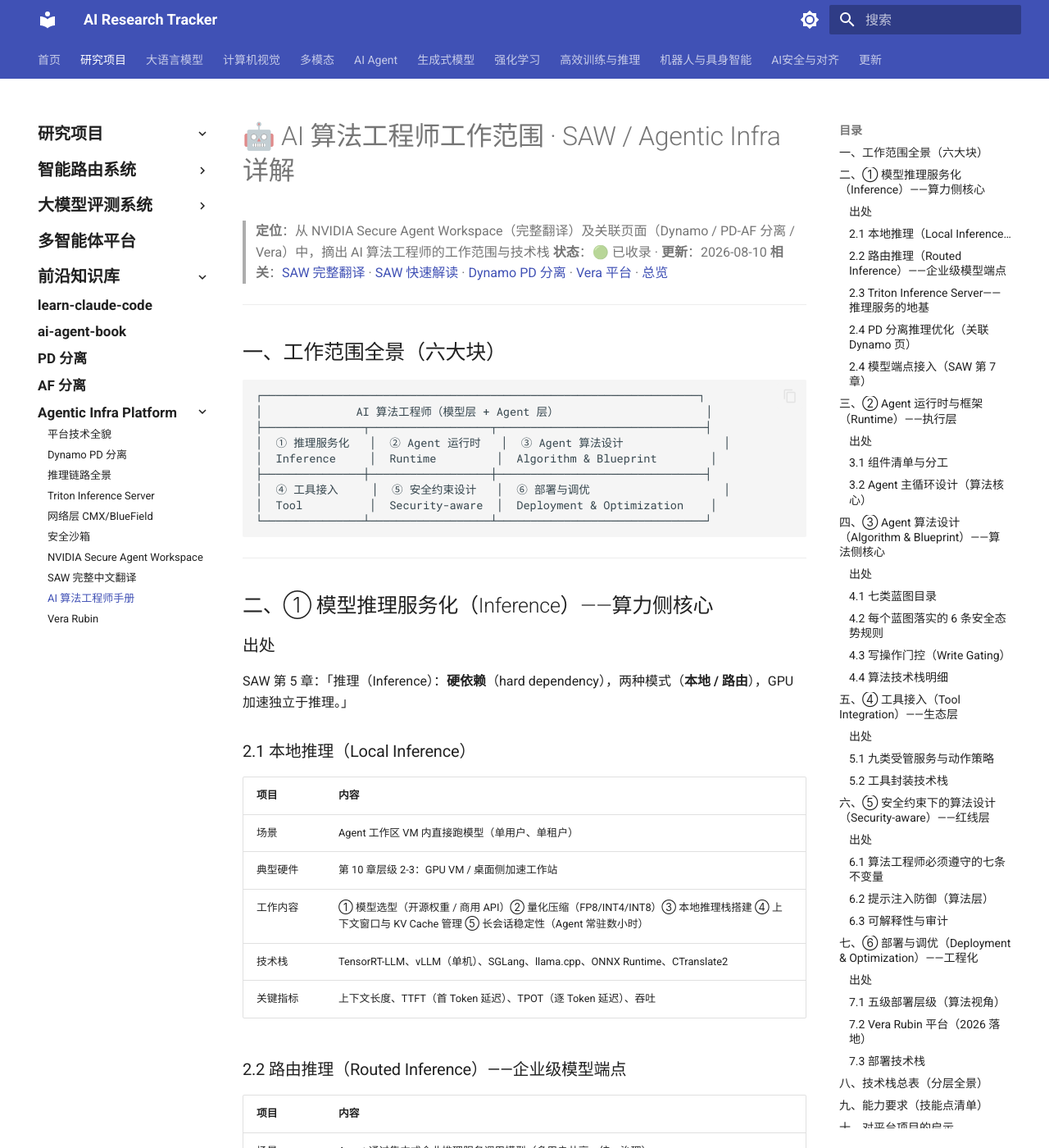
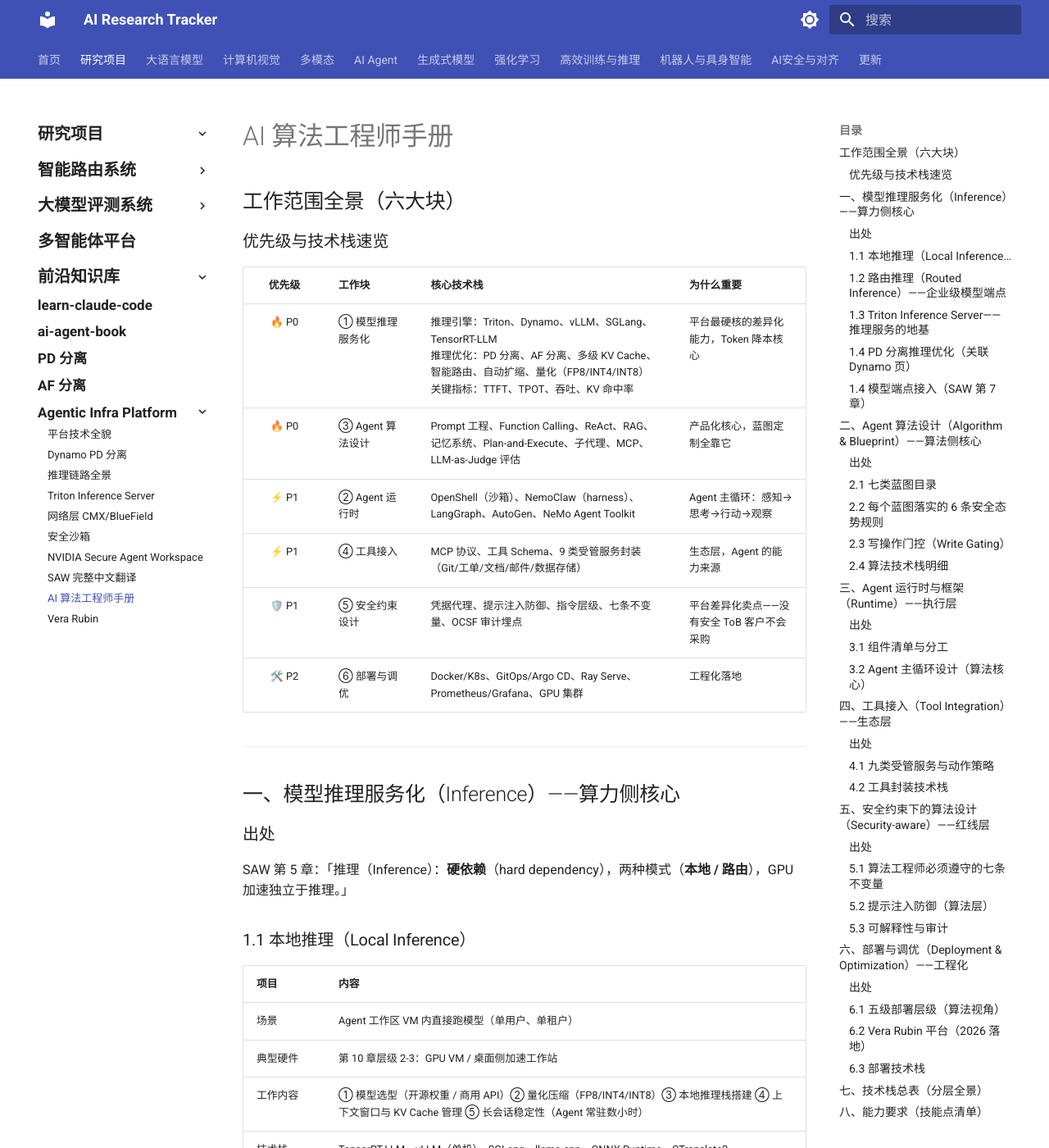
Before and after one commit to 1shinia/ai_research, an MkDocs documentation site: the page built from docs/projects/frontier-knowledge/agentic-infra/ai-engineer-playbook.md, in a window 1280 px wide and 1400 px high. Shown: the whole window at 82% size. Built offline with MkDocs 1.6.1 and Material for MkDocs 9.7.7, drawn with Linux system fonts in a browser that asks for light colours; some of the changed text lies outside the part shown.

Commit message:
docs: 重构 ai-engineer-playbook 为优先级速览表格
- 开篇改为 P0/P1/P2 优先级 + 核心技术栈速览表格
- 六大工作块章节重编号(一~六)
- .gitignore 新增 *.bak-* 忽略编辑器备份

````diff
--- a/docs/projects/frontier-knowledge/agentic-infra/ai-engineer-playbook.md
+++ b/docs/projects/frontier-knowledge/agentic-infra/ai-engineer-playbook.md
@@ -1,33 +1,24 @@
-# 🤖 AI 算法工程师工作范围 · SAW / Agentic Infra 详解
+## 工作范围全景（六大块）
 
-> **定位**：从 NVIDIA Secure Agent Workspace（完整翻译）及关联页面（Dynamo / PD-AF 分离 / Vera）中，摘出 AI 算法工程师的工作范围与技术栈
-> **状态**：🟢 已收录 · **更新**：2026-08-10
-> **相关**：[SAW 完整翻译](nvidia-saw-translation.md) · [SAW 快速解读](nvidia-secure-agent-workspace.md) · [Dynamo PD 分离](dynamo-pd-separation.md) · [Vera 平台](vera-platform.md) · [总览](index.md)
+### 优先级与技术栈速览
+
+| 优先级 | 工作块 | 核心技术栈 | 为什么重要 |
+|:--:|:--|:--|:--|
+| 🔥 P0 | ① 模型推理服务化 | 推理引擎：Triton、Dynamo、vLLM、SGLang、TensorRT-LLM<br>推理优化：PD 分离、AF 分离、多级 KV Cache、智能路由、自动扩缩、量化（FP8/INT4/INT8）<br>关键指标：TTFT、TPOT、吞吐、KV 命中率 | 平台最硬核的差异化能力，Token 降本核心 |
+| 🔥 P0 | ③ Agent 算法设计 | Prompt 工程、Function Calling、ReAct、RAG、记忆系统、Plan-and-Execute、子代理、MCP、LLM-as-Judge 评估 | 产品化核心，蓝图定制全靠它 |
+| ⚡ P1 | ② Agent 运行时 | OpenShell（沙箱）、NemoClaw（harness）、LangGraph、AutoGen、NeMo Agent Toolkit | Agent 主循环：感知→思考→行动→观察 |
+| ⚡ P1 | ④ 工具接入 | MCP 协议、工具 Schema、9 类受管服务封装（Git/工单/文档/邮件/数据存储） | 生态层，Agent 的能力来源 |
+| 🛡️ P1 | ⑤ 安全约束设计 | 凭据代理、提示注入防御、指令层级、七条不变量、OCSF 审计埋点 | 平台差异化卖点——没有安全 ToB 客户不会采购 |
+| 🛠️ P2 | ⑥ 部署与调优 | Docker/K8s、GitOps/Argo CD、Ray Serve、Prometheus/Grafana、GPU 集群 | 工程化落地 |
 
 ---
 
-## 一、工作范围全景（六大块）
-
-```
-┌─────────────────────────────────────────────────────────────────┐
-│              AI 算法工程师（模型层 + Agent 层）                      │
-├───────────────┬──────────────────┬───────────────────────────────┤
-│  ① 推理服务化   │  ② Agent 运行时   │  ③ Agent 算法设计               │
-│  Inference     │  Runtime         │  Algorithm & Blueprint        │
-├───────────────┼──────────────────┼───────────────────────────────┤
-│  ④ 工具接入     │  ⑤ 安全约束设计   │  ⑥ 部署与调优                    │
-│  Tool          │  Security-aware  │  Deployment & Optimization    │
-└───────────────┴──────────────────┴───────────────────────────────┘
-```
-
----
-
-## 二、① 模型推理服务化（Inference）——算力侧核心
+## 一、模型推理服务化（Inference）——算力侧核心
 
 ### 出处
 SAW 第 5 章：「推理（Inference）：**硬依赖**（hard dependency），两种模式（**本地 / 路由**），GPU 加速独立于推理。」
 
-### 2.1 本地推理（Local Inference）
+### 1.1 本地推理（Local Inference）
 
 | 项目 | 内容 |
 |:-----|:-----|
@@ -37,7 +28,7 @@
 | 技术栈 | TensorRT-LLM、vLLM（单机）、SGLang、llama.cpp、ONNX Runtime、CTranslate2 |
 | 关键指标 | 上下文长度、TTFT（首 Token 延迟）、TPOT（逐 Token 延迟）、吞吐 |
 
-### 2.2 路由推理（Routed Inference）——企业级模型端点
+### 1.2 路由推理（Routed Inference）——企业级模型端点
 
 | 项目 | 内容 |
 |:-----|:-----|
@@ -46,7 +37,7 @@
 | 技术栈 | **Dynamo**（PD 分离 / 智能路由 / 多级 KV 缓存 / 自动扩缩）、**Triton**、vLLM Serving、SGLang Serving、Kubernetes、Ray Serve |
 | 关键指标 | TTFT / TPOT / 吞吐 / KV 缓存命中率 / 扩缩容响应时间 |
 
-### 2.3 Triton Inference Server——推理服务的地基
+### 1.3 Triton Inference Server——推理服务的地基
 
 > 🔗 详细专页：[Triton Inference Server](triton-inference-server.md)
 
@@ -70,7 +61,7 @@
                                 GPU 资源池（Vera Rubin / NVL72）
 ```
 
-### 2.4 PD 分离推理优化（关联 Dynamo 页）
+### 1.4 PD 分离推理优化（关联 Dynamo 页）
 
 **原理**：Prefill（计算密集）与 Decode（带宽密集）拆到不同资源池。
 
@@ -90,7 +81,7 @@
 - 与 vLLM / SGLang / TensorRT-LLM 的集成选型
 - 长上下文场景的 KV 传输优化
 
-### 2.4 模型端点接入（SAW 第 7 章）
+### 1.4 模型端点接入（SAW 第 7 章）
 
 > **原文**：模型端点（Model endpoints）→ 路由推理（routed inference）
 
@@ -100,7 +91,58 @@
 
 ---
 
-## 三、② Agent 运行时与框架（Runtime）——执行层
+## 二、Agent 算法设计（Algorithm & Blueprint）——算法侧核心
+
+### 出处
+SAW 第 6 章：「蓝图（Blueprints）是可重复的工作流模板。」
+
+### 2.1 七类蓝图目录
+
+| 蓝图 | 典型工作流 | 算法工程师的工作 |
+|:-----|:-----------|:-----------------|
+| 编码（Coding） | 代码生成/修改/重构 | 代码模型选型、代码上下文切片、变更合入策略 |
+| 文档编写（Documentation） | 自动文档/注释/Release Notes | 长文档生成、结构一致性控制 |
+| 问题分类（Issue triage） | 工单分诊/路由/标签 | 分类模型或 LLM 分类、标签体系设计 |
+| 开发者入职（Onboarding） | 环境搭建/权限申请/文档引导 | 多步工具链编排、知识检索（RAG） |
+| 研究笔记本（Research notebook） | 实验/分析/可视化 | 代码+文本混合工作流、结果结构化 |
+| 运维（Operations） | 监控/告警/故障排查 | 日志分析、根因定位（RCA）提示链 |
+| 知识工作者（Knowledge worker） | 通用办公/汇总/起草 | 企业知识库 RAG、引用溯源、事实核查 |
+
+### 2.2 每个蓝图落实的 6 条安全态势规则
+
+| 规则 | 算法层面的落地 |
+|:-----|:---------------|
+| ① 最小权限起步 | 蓝图定义最小工具集；prompt 中显式限定可调用工具 |
+| ② 写操作需人工审查 | 产出进暂存区（staging）+ MR/PR 审批流 |
+| ③ 静态策略 | 蓝图固定模板，不在运行时被 Agent 改写 |
+| ④ 纵深防御 | 模型层 + 工具层 + 网络层多层约束 |
+| ⑤ 生命周期所有权 | 蓝图版本由平台团队管理，Agent 无权变更 |
+| ⑥ 默认始终在线 | 长驻 Agent 设计（心跳/恢复/会话持久化） |
+
+### 2.3 写操作门控（Write Gating）
+
+```
+Agent 产出 → 私有暂存区（private staging）→ 人工审批建议 → MR/PR 合入
+```
+
+- 算法工程师设计「生成→建议→合入」的流程编排
+- 涉及：Git 分支策略、PR 模板、审批 Webhook、变更回滚
+
+### 2.4 算法技术栈明细
+
+| 方向 | 技术/方法 |
+|:-----|:----------|
+| Prompt 工程 | 系统提示词设计、few-shot、思维链（CoT）、结构化输出（JSON Schema） |
+| 工具调用 | Function Calling、OpenAI Tool API、MCP、ReAct 循环 |
+| 检索增强 | RAG、向量数据库（Milvus/FAISS）、重排序（Reranker）、混合检索 |
+| 记忆系统 | 短期对话记忆、长期向量记忆、会话压缩、摘要记忆 |
+| 规划 | Plan-and-Execute、任务分解（Task Decomposition）、子代理委派 |
+| 评估 | 工具调用成功率、任务完成率、幻觉率、人工评测（LLM-as-Judge） |
+| 模型后训练（可选） | SFT（指令微调）、RLHF / GRPO（强化学习对齐）——对应论文工作流 RL 领域 |
+
+---
+
+## 三、Agent 运行时与框架（Runtime）——执行层
 
 ### 出处
 SAW 第 2 章组件构成 + 第 5 章运行时强制层。
@@ -132,63 +174,12 @@
 
 ---
 
-## 四、③ Agent 算法设计（Algorithm & Blueprint）——算法侧核心
-
-### 出处
-SAW 第 6 章：「蓝图（Blueprints）是可重复的工作流模板。」
-
-### 4.1 七类蓝图目录
-
-| 蓝图 | 典型工作流 | 算法工程师的工作 |
-|:-----|:-----------|:-----------------|
-| 编码（Coding） | 代码生成/修改/重构 | 代码模型选型、代码上下文切片、变更合入策略 |
-| 文档编写（Documentation） | 自动文档/注释/Release Notes | 长文档生成、结构一致性控制 |
-| 问题分类（Issue triage） | 工单分诊/路由/标签 | 分类模型或 LLM 分类、标签体系设计 |
-| 开发者入职（Onboarding） | 环境搭建/权限申请/文档引导 | 多步工具链编排、知识检索（RAG） |
-| 研究笔记本（Research notebook） | 实验/分析/可视化 | 代码+文本混合工作流、结果结构化 |
-| 运维（Operations） | 监控/告警/故障排查 | 日志分析、根因定位（RCA）提示链 |
-| 知识工作者（Knowledge worker） | 通用办公/汇总/起草 | 企业知识库 RAG、引用溯源、事实核查 |
-
-### 4.2 每个蓝图落实的 6 条安全态势规则
-
-| 规则 | 算法层面的落地 |
-|:-----|:---------------|
-| ① 最小权限起步 | 蓝图定义最小工具集；prompt 中显式限定可调用工具 |
-| ② 写操作需人工审查 | 产出进暂存区（staging）+ MR/PR 审批流 |
-| ③ 静态策略 | 蓝图固定模板，不在运行时被 Agent 改写 |
-| ④ 纵深防御 | 模型层 + 工具层 + 网络层多层约束 |
-| ⑤ 生命周期所有权 | 蓝图版本由平台团队管理，Agent 无权变更 |
-| ⑥ 默认始终在线 | 长驻 Agent 设计（心跳/恢复/会话持久化） |
-
-### 4.3 写操作门控（Write Gating）
-
-```
-Agent 产出 → 私有暂存区（private staging）→ 人工审批建议 → MR/PR 合入
-```
-
-- 算法工程师设计「生成→建议→合入」的流程编排
-- 涉及：Git 分支策略、PR 模板、审批 Webhook、变更回滚
-
-### 4.4 算法技术栈明细
-
-| 方向 | 技术/方法 |
-|:-----|:----------|
-| Prompt 工程 | 系统提示词设计、few-shot、思维链（CoT）、结构化输出（JSON Schema） |
-| 工具调用 | Function Calling、OpenAI Tool API、MCP、ReAct 循环 |
-| 检索增强 | RAG、向量数据库（Milvus/FAISS）、重排序（Reranker）、混合检索 |
-| 记忆系统 | 短期对话记忆、长期向量记忆、会话压缩、摘要记忆 |
-| 规划 | Plan-and-Execute、任务分解（Task Decomposition）、子代理委派 |
-| 评估 | 工具调用成功率、任务完成率、幻觉率、人工评测（LLM-as-Judge） |
-| 模型后训练（可选） | SFT（指令微调）、RLHF / GRPO（强化学习对齐）——对应论文工作流 RL 领域 |
-
----
-
-## 五、④ 工具接入（Tool Integration）——生态层
+## 四、工具接入（Tool Integration）——生态层
 
 ### 出处
 SAW 第 7 章 服务类别访问模型。
 
-### 5.1 九类受管服务与动作策略
+### 4.1 九类受管服务与动作策略
 
 | 服务类别 | 自动运行（autorun） | 人工审查（human-review） | 算法工程师的工作 |
 |:---------|:-------------------|:------------------------|:-----------------|
@@ -211,12 +202,12 @@
 
 ---
 
-## 六、⑤ 安全约束下的算法设计（Security-aware）——红线层
+## 五、安全约束下的算法设计（Security-aware）——红线层
 
 ### 出处
 SAW 第 3/5/8 章。
 
-### 6.1 算法工程师必须遵守的七条不变量
+### 5.1 算法工程师必须遵守的七条不变量
 
 | # | 不变量 | 算法层面的影响 |
 |:-:|:-------|:---------------|
@@ -228,14 +219,14 @@
 | 6 | 不控制生命周期 | Agent 不能启停工作区/其他 Agent |
 | 7 | 不压制审计 | 所有调用可追溯；算法设计时预留可解释性 |
 
-### 6.2 提示注入防御（算法层）
+### 5.2 提示注入防御（算法层）
 
 - 输入净化：区分「指令」与「数据」（文档/邮件/工单内容）
 - 指令层级（hierarchical instructions）：系统 > 用户 > 外部内容
 - 工具调用白名单 + 参数校验
 - 敏感操作二次确认
 
-### 6.3 可解释性与审计
+### 5.3 可解释性与审计
 
 - 每次工具调用的决策链记录（为什么调用这个工具）
 - OCSF 遥测格式埋点
@@ -243,12 +234,12 @@
 
 ---
 
-## 七、⑥ 部署与调优（Deployment & Optimization）——工程化
+## 六、部署与调优（Deployment & Optimization）——工程化
 
 ### 出处
 SAW 第 10/11/12 章 + Dynamo 页 + Vera 页。
 
-### 7.1 五级部署层级（算法视角）
+### 6.1 五级部署层级（算法视角）
 
 | 层级 | 硬件 | 算法工程师关注点 |
 |:-----|:-----|:-----------------|
@@ -258,7 +249,7 @@
 | 团队共享系统 | 多卡共享 | 资源调度、多用户隔离 |
 | 平台集群 | 大规模集群 | **Dynamo PD 分离 + 自动扩缩** |
 
-### 7.2 Vera Rubin 平台（2026 落地）
+### 6.2 Vera Rubin 平台（2026 落地）
 
 | 能力 | 算法工程师的对接 |
 |:-----|:----------------|
@@ -267,7 +258,7 @@
 | Vera CPU | 数据预处理/路由/调度在 CPU 侧卸载 |
 | NVL72 机架形态 | 大规模 AI Factory 部署 |
 
-### 7.3 部署技术栈
+### 6.3 部署技术栈
 
 - 容器化：Docker + Kubernetes（云）/ OpenShift（本地）
 - 推理服务：Dynamo / Triton / vLLM Serving
@@ -277,7 +268,7 @@
 
 ---
 
-## 八、技术栈总表（分层全景）
+## 七、技术栈总表（分层全景）
 
 | 层次 | 技术 / 工具 | 文章出处 |
 |:-----|:-----------|:---------|
@@ -293,7 +284,7 @@
 
 ---
 
-## 九、能力要求（技能点清单）
+## 八、能力要求（技能点清单）
 
 **硬技能**：
 - LLM 推理原理（Transformer、KV Cache、Prefill/Decode）
@@ -312,13 +303,74 @@
 
 ---
 
-## 十、对平台项目的启示
+## 九、对平台项目的启示
 
 1. **岗位画像**：AI 算法工程师 = 模型层（推理服务化）+ Agent 层（算法与蓝图），安全边界由平台提供
 2. **能力分层**：推理优化（Dynamo/PD 分离）是最硬核的差异化，Agent 算法是产品化核心
 3. **协作接口**：算法工程师通过「蓝图 + 工具封装 + 模型端点」三接口接入平台，不触碰基础设施
 4. **培训路线**：从 learn-claude-code（20 课 Harness 机制）→ ai-agent-book（10 章体系）→ SAW 安全约束 → Dynamo 推理优化
 
+## 十、B 站学习资源清单（配套培训路线）
+
+> **定位**：对应第九节培训路线的 B 站视频资源，按学习顺序分五站
+> **更新**：2026-08-16 · 来源：B 站公开搜索（播放量为检索时数据）
+
+### 🥇 第 1 站：LLM 推理原理（地基，最优先）
+
+| 视频 | 播放量 | 亮点 |
+|:--|:--:|:--|
+| [KV Cache 原理讲解](https://search.bilibili.com/all?keyword=KV%20Cache%20%E5%8E%9F%E7%90%86%E8%AE%B2%E8%A7%A3) | 8.9 万 | 最经典的 KV Cache 讲解 |
+| [保姆级 KV Cache 教程：底层原理到显存计算](https://search.bilibili.com/all?keyword=KV%20Cache%20%E5%BA%95%E5%B1%82%E5%8E%9F%E7%90%86) | 1.9 万 | 新手友好，配合显存计算实战 |
+| [详解 PD 分离，vLLM 和 SGLang 怎么优化它](https://search.bilibili.com/all?keyword=PD%E5%88%86%E7%A6%BB%20vLLM%20SGLang) | 9.5 千 | 直接对口 Dynamo PD 分离原理 |
+| [大模型部署为什么要用 PD 分离](https://search.bilibili.com/all?keyword=%E5%A4%A7%E6%A8%A1%E5%9E%8B%E9%83%A8%E7%BD%B2%20PD%E5%88%86%E7%A6%BB) | 1 千 | 通俗版 PD 分离 |
+| [吴恩达：快速高效的 LLM 推理与 vLLM（中英字幕）](https://search.bilibili.com/all?keyword=%E5%90%B4%E6%81%A9%E8%BE%BE%20vLLM) | 3.6 千 | 国际大师课，附代码 |
+
+### ⚙️ 第 2 站：推理引擎实操（vLLM → SGLang → Triton）
+
+| 视频 | 播放量 | 亮点 |
+|:--|:--:|:--|
+| [vLLM 原理详解（2026 最新版）](https://search.bilibili.com/all?keyword=vLLM%20%E5%8E%9F%E7%90%86%E8%AF%A6%E8%A7%A3) | 3.9 万 | 讲清 Prefill/Decode 两大阶段 |
+| [vLLM 推理优化：KV Cache + PageAttention 全解析](https://search.bilibili.com/all?keyword=vLLM%20%E6%8E%A8%E7%90%86%E4%BC%98%E5%8C%96%20KV%20Cache%20PageAttention) | 3.4 万 | 优化向，对应平台推理优化工作 |
+| [Triton Inference Server：工具使用、实践总结与性能优化](https://search.bilibili.com/all?keyword=Triton%20Inference%20Server%20%E5%AE%9E%E8%B7%B5) | 2.2 千 | 直接对口 Triton 专页（B 站高质量内容少，这条最实用） |
+| [SGLang 官方 180 秒快速了解](https://search.bilibili.com/all?keyword=SGLang) | 2.3 千 | 官方快览，配合文档学 |
+| [TensorRT-LLM 实用指南：Llama3 推理加速](https://search.bilibili.com/all?keyword=TensorRT-LLM%20Llama3) | 1.3 千 | 引擎化实操 |
+
+### 🤖 第 3 站：Agent 算法（FC / RAG / MCP）
+
+| 视频 | 播放量 | 亮点 |
+|:--|:--:|:--|
+| [RAG 工作机制详解——知识库技术全流程](https://search.bilibili.com/all?keyword=RAG%20%E5%B7%A5%E4%BD%9C%E6%9C%BA%E5%88%B6%E8%AF%A6%E8%A7%A3) | 37.4 万 | RAG 领域经典神作，必看 |
+| [MCP 与 Function Calling 到底什么关系](https://search.bilibili.com/all?keyword=MCP%20Function%20Calling%20%E5%85%B3%E7%B3%BB) | 9.4 万 | 一句话讲透两个概念关系，对口 4.1 节 |
+| [Function Calling 技术详解（13 集保姆级）](https://search.bilibili.com/all?keyword=Function%20Calling%20%E6%8A%80%E6%9C%AF%E8%AF%A6%E8%A7%A3) | 6.6 千 | 系统课，理论到实战 |
+| [AI 工程化实战：MCP 与 Agent 系统构建](https://search.bilibili.com/all?keyword=MCP%20Agent%20%E7%B3%BB%E7%BB%9F%E6%9E%84%E5%BB%BA) | 5 千 | 工程向 MCP 落地 |
+| [尚硅谷 LangGraph 教程](https://search.bilibili.com/all?keyword=%E5%B0%9A%E7%A1%85%E8%B0%B7%20LangGraph) | 34.9 万 | 系统入门课（对标 NemoClaw harness 概念） |
+
+### 🛡️ 第 4 站：Agent 安全（平台差异化卖点）
+
+| 视频 | 播放量 | 亮点 |
+|:--|:--:|:--|
+| [AI Agent 的沙箱是什么？和 Docker/VM 区别](https://search.bilibili.com/all?keyword=AI%20Agent%20%E6%B2%99%E7%AE%B1) | 22.6 万 | 直接对口 OpenShell 沙箱 |
+| [AI Agent 沙箱：演进过程到实现方式](https://search.bilibili.com/all?keyword=AI%20Agent%20%E6%B2%99%E7%AE%B1%20%E6%BC%94%E8%BF%9B) | 5.7 千 | 实现细节向 |
+| [AI 攻防：Agent 漏洞/提示注入/安全评测](https://search.bilibili.com/all?keyword=%E5%A4%A7%E6%A8%A1%E5%9E%8B%20%E6%8F%90%E7%A4%BA%E6%B3%A8%E5%85%A5%20%E5%AE%89%E5%85%A8) | 5.8 千 | 对口 5.2 节提示注入防御 |
+
+### 🧮 第 5 站：数据检索与后训练（加分项）
+
+| 视频 | 播放量 | 亮点 |
+|:--|:--:|:--|
+| [Milvus 向量数据库 + RAG 企业实战（2026）](https://search.bilibili.com/all?keyword=Milvus%20%E5%90%91%E9%87%8F%E6%95%B0%E6%8D%AE%E5%BA%93%20RAG) | 2.2 万 | 对口 2.4 节向量库（Milvus/FAISS） |
+| [GRPO 零基础也能看懂](https://search.bilibili.com/all?keyword=GRPO%20%E7%AE%97%E6%B3%95) | 2.6 万 | 对口可选后训练 RLHF/GRPO |
+
+### 🗺️ 与培训路线的对应
+
+| 培训路线环节 | 对应资源 |
+|:--|:--|
+| learn-claude-code（20 课 Harness 机制） | 第 3 站 Agent 算法（LangGraph/FC/MCP） |
+| ai-agent-book（10 章体系） | 第 3 + 5 站（RAG/记忆/评估） |
+| SAW 安全约束 | 第 4 站（沙箱/提示注入）+ wiki SAW 翻译 |
+| Dynamo 推理优化 | 第 1 + 2 站（KV Cache/PD 分离/vLLM） |
+
+> ⚠️ **B 站盲区**：Dynamo、NVIDIA SAW、Vera Rubin 硬件层在 B 站几乎无对口视频（太新太前沿），以官方文档 + wiki 内翻译资料为准。
+> 🔗 搜索入口：https://search.bilibili.com/all?keyword=关键词（播放量数据截至 2026-08-16）
 ---
 
 > 📌 本页摘编自 SAW 完整翻译及关联页面，供 AI 算法工程师岗位职责梳理 / 技术栈规划 / 团队协作接口设计使用。
````
Also changed, not shown: other parts of docs/projects/frontier-knowledge/agentic-infra/ai-engineer-playbook.md (+1 -1 lines), 1 other file.
